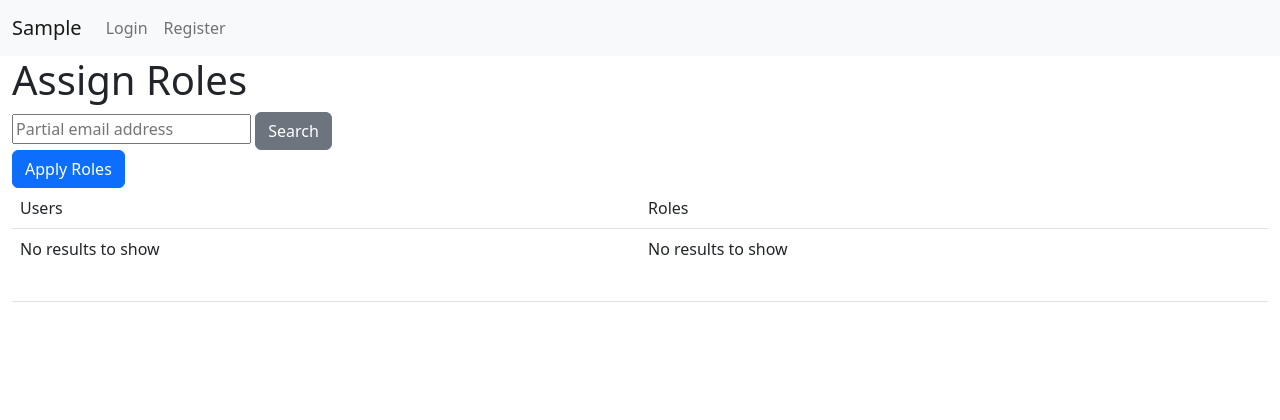
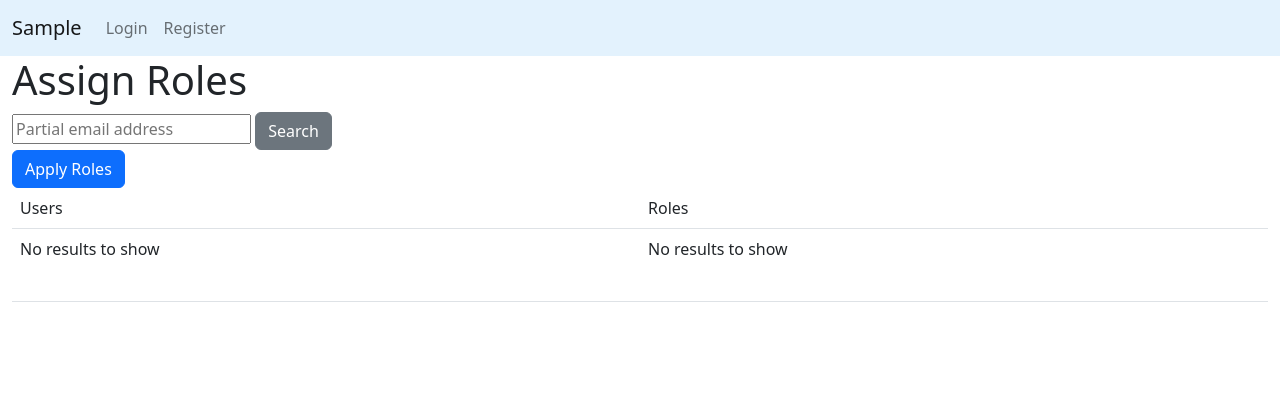
Before and after one commit to RahulBoyanapalli/Flask_Sample_F22, a Python web app: template flask_sample/roles/templates/assign.html in a window 1280 px wide. Shown: the top 420 px of the page. Run offline with Jinja, Linux system fonts and the light colour scheme; the template is opened without the code that fills it, so the values that code supplies are empty.

Commit message:
html
html

```diff
--- a/flask_sample/templates/nav.html
+++ b/flask_sample/templates/nav.html
@@ -1,10 +1,9 @@
 {% from "_dropdown_nav.html" import dropdown_nav %}
-<nav class="navbar navbar-expand-lg bg-light">
-    <div class="container-fluid">
+<nav class="navbar navbar-expand-lg bg--light" style="background-color: #e3f2fd;">
+    <div class=" container-fluid">
         <a class="navbar-brand" href="#">Sample</a>
-        <button class="navbar-toggler" type="button" data-bs-toggle="collapse"
-            data-bs-target="#navbarSupportedContent" aria-controls="navbarSupportedContent"
-            aria-expanded="false" aria-label="Toggle navigation">
+        <button class="navbar-toggler" type="button" data-bs-toggle="collapse" data-bs-target="#navbarSupportedContent"
+            aria-controls="navbarSupportedContent" aria-expanded="false" aria-label="Toggle navigation">
             <span class="navbar-toggler-icon"></span>
         </button>
         <div class="collapse navbar-collapse" id="navbarSupportedContent">
```
